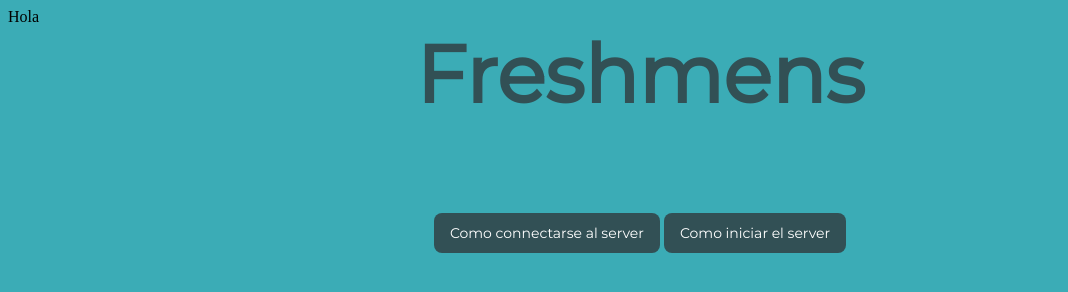
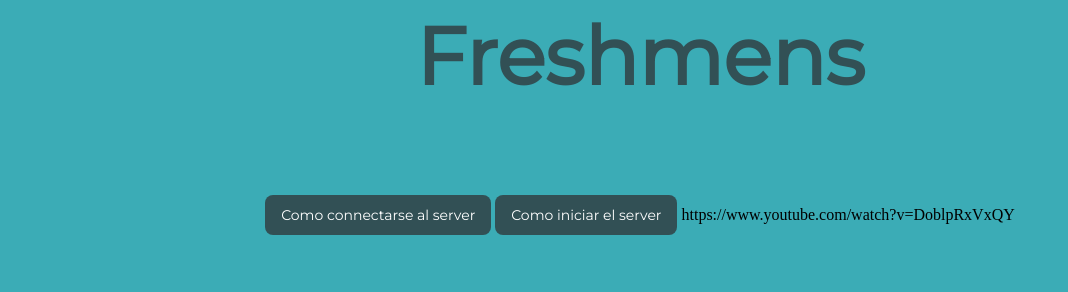
Before and after one commit to 4Hunter/4hunter.github.io, a plain HTML site: page index.html in a window 1280 px wide. Shown: the whole page, without its empty margins (0-1068 px from the left). Drawn offline with Linux system fonts and the light colour scheme.

Commit message:
Update index.html

```diff
--- a/index.html
+++ b/index.html
@@ -1,13 +1,3 @@
-<html>
-
-<head>
-
-</head>
-<body>
-Hola
-</body>
-
-</html>
 <html>
   <head>
     <style>
@@ -59,6 +49,8 @@ Hola
       <div class="main">Freshmens</div><br><br><br><br><br>
       <button class="button-1" role="button">Como connectarse al server</button>
       <button class="button-1" role="button">Como iniciar el server</button>
+
+https://www.youtube.com/watch?v=DoblpRxVxQY
     </center>
   </body>
 </html>
```
